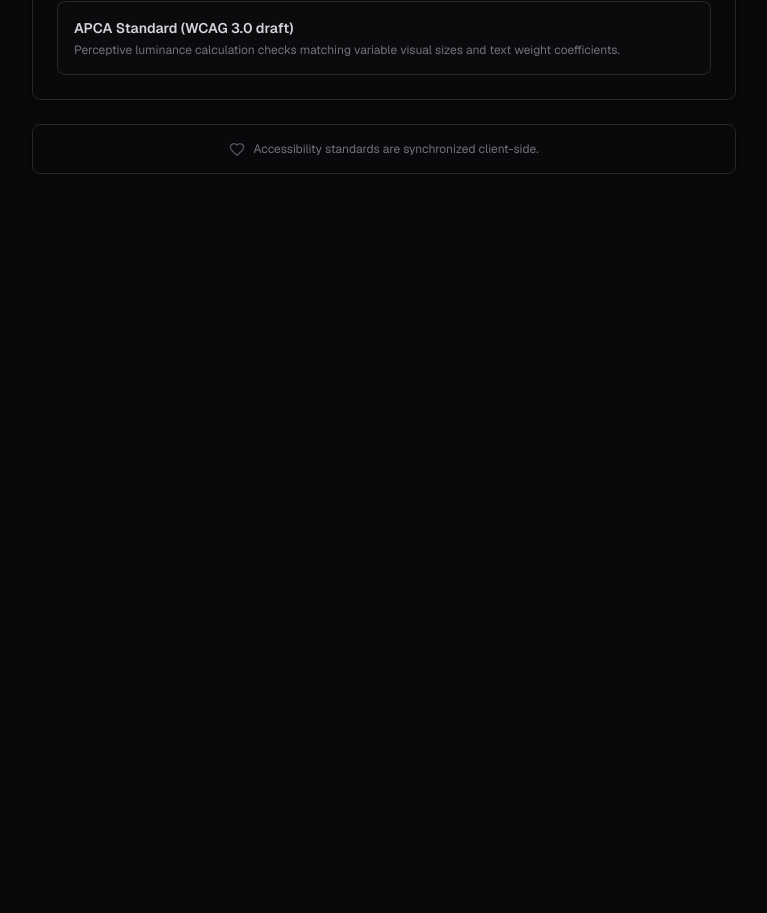
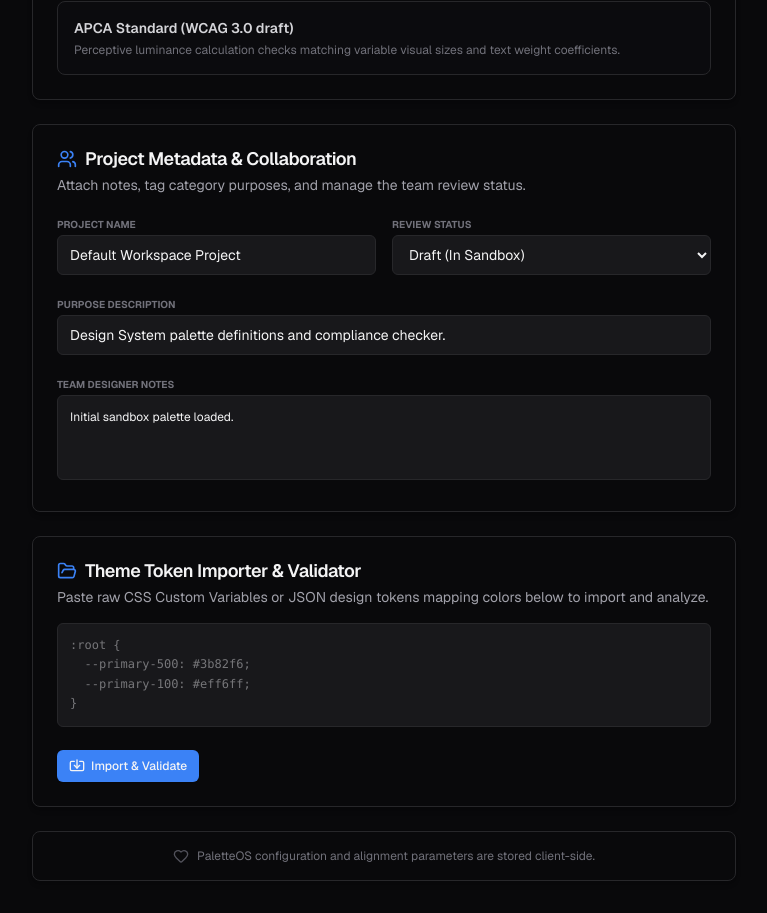
Before and after one commit to RajvardhanS-Patil/PaletteOS, a Next.js app: page /settings in a window 1280 px wide. Shown: the part 440-1353 px from the top of the page, without its empty margins (256-1023 px from the left). Before the commit the page ends 800 px from the top, so only its background shows below. Built offline with nearby package versions, Linux system fonts and the light colour scheme.

Commit message:
feat: implement Design Token Importer, Validator checks, and project Collaboration metadata

```diff
--- a/src/app/settings/page.tsx
+++ b/src/app/settings/page.tsx
@@ -1,14 +1,47 @@
 'use client';
 
+import { useState } from 'react';
 import { usePaletteStore } from '@/store/usePaletteStore';
 import { useHydration } from '@/hooks/useHydration';
 import { Card, CardHeader, CardTitle, CardDescription, CardContent } from '@/components/ui/Card';
 import { Badge } from '@/components/ui/Badge';
-import { Sparkles, Eye, ShieldCheck, Heart } from 'lucide-react';
+import { Input } from '@/components/ui/Input';
+import { Button } from '@/components/ui/Button';
+import {
+  ShieldCheck,
+  Heart,
+  Import,
+  CheckCircle2,
+  AlertTriangle,
+  FolderOpen,
+  Users,
+} from 'lucide-react';
+
+interface ValidationWarning {
+  type: 'warning' | 'info' | 'success';
+  message: string;
+}
 
 export default function SettingsPage() {
   const hydrated = useHydration();
-  const { contrastStandard, setContrastStandard } = usePaletteStore();
+  const {
+    contrastStandard,
+    projectName,
+    projectPurpose,
+    reviewStatus,
+    projectNotes,
+    palette,
+    setContrastStandard,
+    setProjectName,
+    setProjectPurpose,
+    setReviewStatus,
+    setProjectNotes,
+    importPaletteColors,
+  } = usePaletteStore();
+
+  const [importText, setImportText] = useState('');
+  const [warnings, setWarnings] = useState<ValidationWarning[]>([]);
+  const [importStatus, setImportStatus] = useState<string>('');
 
   if (!hydrated) {
     return (
@@ -18,15 +51,68 @@
     );
   }
 
+  const handleImport = () => {
+    if (!importText.trim()) return;
+
+    // Regex to locate all 6-char hex codes (e.g. #3b82f6 or 3b82f6)
+    const hexPattern = /#?([0-9a-fA-F]{6})\b/g;
+    const matches: string[] = [];
+    let match;
+
+    while ((match = hexPattern.exec(importText)) !== null) {
+      matches.push(`#${match[1]}`);
+    }
+
+    if (matches.length === 0) {
+      setImportStatus('Failed: No valid HEX color codes detected.');
+      setWarnings([{ type: 'warning', message: 'Could not extract any standard 6-character color swatches.' }]);
+      return;
+    }
+
+    // Run import store update
+    importPaletteColors(matches);
+    setImportStatus(`Success: Imported ${matches.length} colors into active sandbox.`);
+
+    // Run token validator checks
+    const activeWarnings: ValidationWarning[] = [];
+
+    // Check duplicates
+    const uniqueColors = new Set(matches.map((c) => c.toLowerCase()));
+    const duplicatesCount = matches.length - uniqueColors.size;
+    if (duplicatesCount > 0) {
+      activeWarnings.push({
+        type: 'warning',
+        message: `Detected ${duplicatesCount} duplicate color swatch definitions. Inconsistent palettes can bloat CSS bundles.`,
+      });
+    }
+
+    // Check semantic coverages
+    if (matches.length < 5) {
+      activeWarnings.push({
+        type: 'info',
+        message: 'Imported list contains under 5 swatches. Backfilled missing shades with base configurations.',
+      });
+    }
+
+    if (activeWarnings.length === 0) {
+      activeWarnings.push({
+        type: 'success',
+        message: 'Design token syntax validation passed completely.',
+      });
+    }
+
+    setWarnings(activeWarnings);
+  };
+
   return (
     <div className="flex-1 bg-sys-bg p-8 max-w-3xl w-full mx-auto space-y-8 overflow-y-auto">
-      <div>
-        <h1 className="text-2xl font-bold tracking-tight text-zinc-100 flex items-center gap-2 select-none">
+      <div className="select-none">
+        <h1 className="text-2xl font-bold tracking-tight text-zinc-100 flex items-center gap-2">
           <ShieldCheck className="h-6 w-6 text-brand-primary" />
           Settings & Policies
         </h1>
-        <p className="text-sm text-zinc-400 mt-1 select-none">
-          Configure default accessibility compliance targets and team standard parameters.
+        <p className="text-sm text-zinc-400 mt-1">
+          Configure default accessibility compliance targets, edit project metadata details, and import design systems.
         </p>
       </div>
 
@@ -78,10 +164,121 @@
           </CardContent>
         </Card>
 
+        {/* Project Metadata & Collaboration */}
+        <Card className="border-zinc-800 bg-zinc-950">
+          <CardHeader className="select-none">
+            <CardTitle className="flex items-center gap-2">
+              <Users className="h-5 w-5 text-brand-primary" />
+              Project Metadata & Collaboration
+            </CardTitle>
+            <CardDescription>
+              Attach notes, tag category purposes, and manage the team review status.
+            </CardDescription>
+          </CardHeader>
+          <CardContent className="space-y-4">
+            <div className="grid md:grid-cols-2 gap-4">
+              <div className="space-y-1">
+                <span className="text-[10px] uppercase font-bold text-zinc-500">Project Name</span>
+                <Input value={projectName} onChange={(e) => setProjectName(e.target.value)} />
+              </div>
+              <div className="space-y-1">
+                <span className="text-[10px] uppercase font-bold text-zinc-500">Review Status</span>
+                <select
+                  value={reviewStatus}
+                  onChange={(e) => setReviewStatus(e.target.value as any)}
+                  className="w-full h-10 rounded-md border border-zinc-800 bg-zinc-900 px-3 text-sm text-zinc-100 focus-ring cursor-pointer"
+                >
+                  <option value="Draft">Draft (In Sandbox)</option>
+                  <option value="In Review">In Team Review</option>
+                  <option value="Approved">Approved for Production</option>
+                </select>
+              </div>
+            </div>
+
+            <div className="space-y-1">
+              <span className="text-[10px] uppercase font-bold text-zinc-500">Purpose Description</span>
+              <Input value={projectPurpose} onChange={(e) => setProjectPurpose(e.target.value)} />
+            </div>
+
+            <div className="space-y-1">
+              <span className="text-[10px] uppercase font-bold text-zinc-500">Team Designer Notes</span>
+              <textarea
+                value={projectNotes}
+                onChange={(e) => setProjectNotes(e.target.value)}
+                rows={3}
+                className="w-full rounded-md border border-zinc-800 bg-zinc-900 p-3 text-xs text-zinc-100 focus-ring placeholder-zinc-600 resize-none leading-relaxed"
+                placeholder="Add comments or compliance requirements details..."
+              />
+            </div>
+          </CardContent>
+        </Card>
+
+        {/* Theme Token Importer & Validator */}
+        <Card className="border-zinc-800 bg-zinc-950">
+          <CardHeader className="select-none">
+            <CardTitle className="flex items-center gap-2">
+              <FolderOpen className="h-5 w-5 text-brand-primary" />
+              Theme Token Importer & Validator
+            </CardTitle>
+            <CardDescription>
+              Paste raw CSS Custom Variables or JSON design tokens mapping colors below to import and analyze.
+            </CardDescription>
+          </CardHeader>
+          <CardContent className="space-y-4">
+            <textarea
+              value={importText}
+              onChange={(e) => setImportText(e.target.value)}
+              rows={4}
+              className="w-full rounded-md border border-zinc-800 bg-zinc-900 p-3 font-mono text-xs text-zinc-300 focus-ring resize-none leading-relaxed"
+              placeholder=":root {&#10;  --primary-500: #3b82f6;&#10;  --primary-100: #eff6ff;&#10;}"
+            />
+
+            <div className="flex justify-between items-center flex-wrap gap-3 select-none">
+              <Button size="sm" onClick={handleImport} className="gap-1.5 h-8 text-xs cursor-pointer">
+                <Import className="h-4 w-4" /> Import & Validate
+              </Button>
+
+              {importStatus && (
+                <span className={`text-xs font-semibold ${importStatus.startsWith('Failed') ? 'text-red-400' : 'text-emerald-400'}`}>
+                  {importStatus}
+                </span>
+              )}
+            </div>
+
+            {/* Validation logs warning checklist */}
+            {warnings.length > 0 && (
+              <div className="border-t border-zinc-900 pt-4 space-y-2 select-none">
+                <span className="text-[10px] uppercase font-bold text-zinc-500 tracking-wider block mb-1">
+                  Validator Warnings Log
+                </span>
+                {warnings.map((w, idx) => (
+                  <div
+                    key={idx}
+                    className={`p-3 rounded border text-xs flex items-center gap-2.5 ${
+                      w.type === 'warning'
+                        ? 'border-amber-500/10 bg-amber-500/5 text-amber-400'
+                        : w.type === 'info'
+                        ? 'border-blue-500/10 bg-blue-500/5 text-blue-400'
+                        : 'border-emerald-500/10 bg-emerald-500/5 text-emerald-400'
+                    }`}
+                  >
+                    {w.type === 'warning' ? (
+                      <AlertTriangle className="h-4 w-4 text-amber-500 flex-shrink-0" />
+                    ) : (
+                      <CheckCircle2 className="h-4 w-4 text-emerald-400 flex-shrink-0" />
+                    )}
+                    <span>{w.message}</span>
+                  </div>
+                ))}
+              </div>
+            )}
+          </CardContent>
+        </Card>
+
         {/* Info card */}
         <Card className="border-zinc-800 bg-zinc-950 text-xs text-zinc-500 flex items-center gap-2 p-4 select-none justify-center">
           <Heart className="h-4 w-4 text-zinc-600 flex-shrink-0" />
-          <span>Accessibility standards are synchronized client-side.</span>
+          <span>PaletteOS configuration and alignment parameters are stored client-side.</span>
         </Card>
       </div>
     </div>
--- a/src/store/usePaletteStore.ts
+++ b/src/store/usePaletteStore.ts
@@ -22,6 +22,10 @@
   theme: 'dark' | 'light';
   contrastStandard: 'aa' | 'aaa' | 'apca';
   history: Checkpoint[];
+  projectName: string;
+  projectPurpose: string;
+  reviewStatus: 'Draft' | 'In Review' | 'Approved';
+  projectNotes: string;
 
   // Processed engine outputs
   scoreResult: ScoreResult | null;
@@ -38,6 +42,11 @@
   applyRecommendationFix: (rec: Recommendation) => void;
   saveCheckpoint: () => void;
   rollbackToCheckpoint: (id: string) => void;
+  setProjectName: (name: string) => void;
+  setProjectPurpose: (purpose: string) => void;
+  setReviewStatus: (status: 'Draft' | 'In Review' | 'Approved') => void;
+  setProjectNotes: (notes: string) => void;
+  importPaletteColors: (colors: string[]) => void;
   runEnginePipeline: () => void;
 }
 
@@ -83,6 +92,10 @@
       theme: 'dark',
       contrastStandard: 'aa',
       history: [],
+      projectName: 'Default Workspace Project',
+      projectPurpose: 'Design System palette definitions and compliance checker.',
+      reviewStatus: 'Draft',
+      projectNotes: 'Initial sandbox palette loaded.',
       scoreResult: null,
       recommendations: [],
 
@@ -197,6 +210,30 @@
           get().runEnginePipeline();
         }
       },
+
+      setProjectName: (projectName) => set({ projectName }),
+      setProjectPurpose: (projectPurpose) => set({ projectPurpose }),
+      setReviewStatus: (reviewStatus) => set({ reviewStatus }),
+      setProjectNotes: (projectNotes) => set({ projectNotes }),
+
+      importPaletteColors: (colors) => {
+        // Map imported array of hex strings up to 11 slots
+        const newPalette = colors.map((hex, i) => {
+          const isLocked = get().palette[i]?.isLocked ?? false;
+          return { hex: normalizeHex(hex), isLocked };
+        });
+
+        // If array size matches less than 11, backfill with existing palette colors
+        while (newPalette.length < 11) {
+          const backfillIdx = newPalette.length;
+          newPalette.push(get().palette[backfillIdx] || { hex: '#3b82f6', isLocked: false });
+        }
+
+        // Limit exactly to 11 swatches
+        const finalPalette = newPalette.slice(0, 11);
+        set({ palette: finalPalette, seedColor: finalPalette[5]?.hex || finalPalette[0].hex });
+        get().runEnginePipeline();
+      },
     }),
     {
       name: 'paletteos-store-v1',
@@ -208,6 +245,10 @@
         theme: state.theme,
         contrastStandard: state.contrastStandard,
         history: state.history,
+        projectName: state.projectName,
+        projectPurpose: state.projectPurpose,
+        reviewStatus: state.reviewStatus,
+        projectNotes: state.projectNotes,
       }),
     }
   )
```
Also changed, not shown: 1 other file (tests, documents, lock files or other folders).
